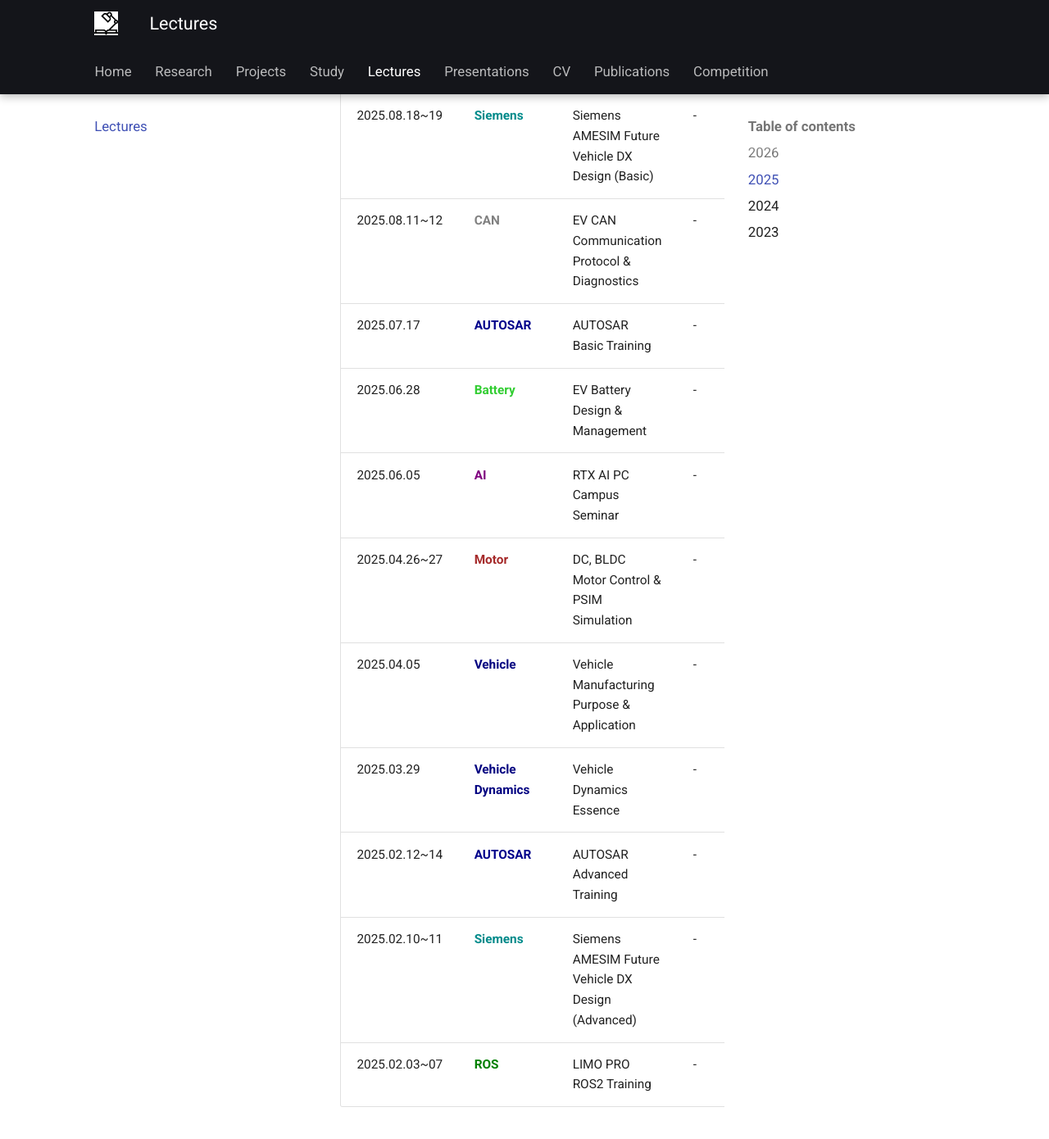
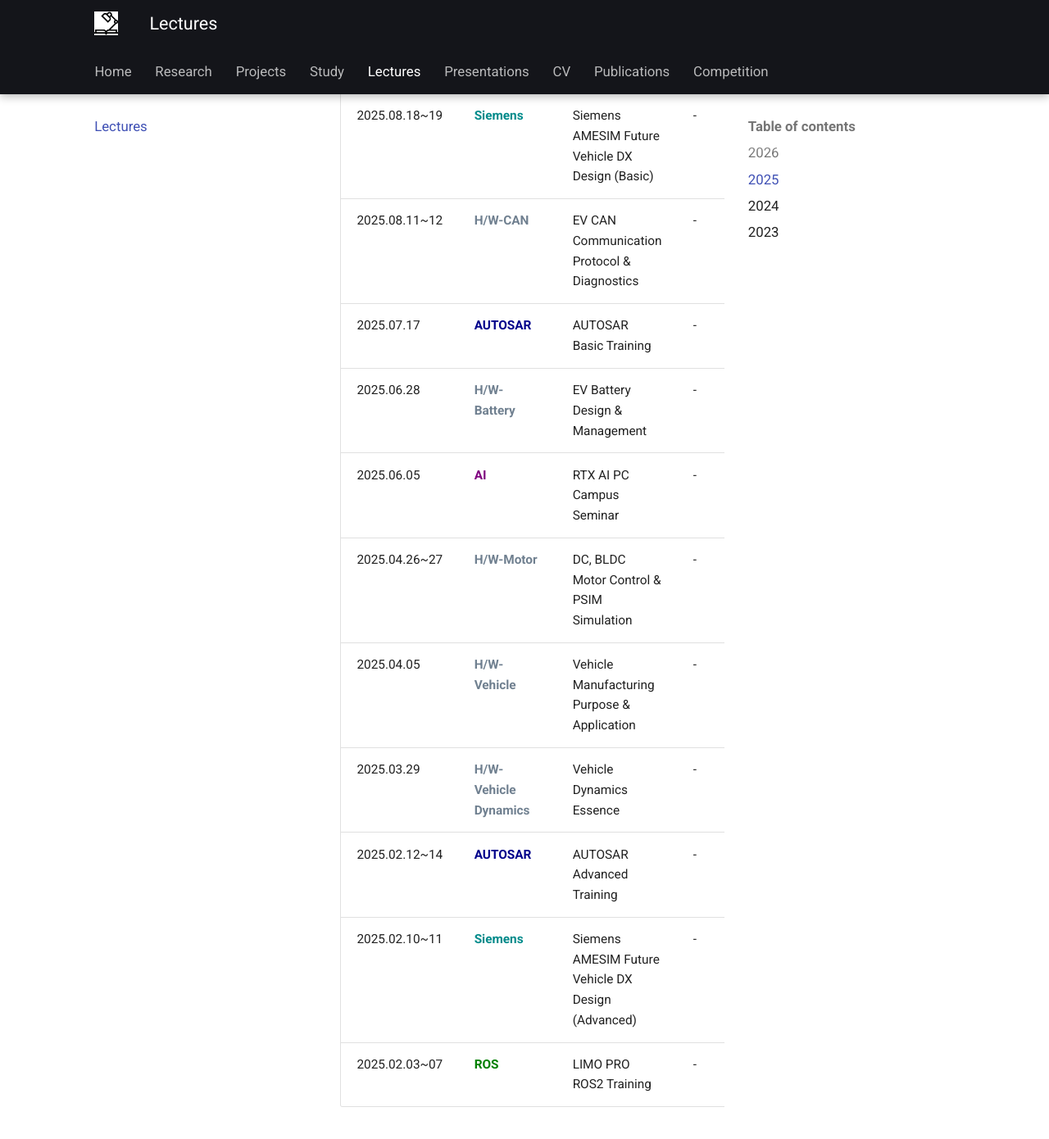
Before and after one commit to YSH-research/YSH-research.github.io, an MkDocs documentation site: the page built from docs/lecture.md, in a window 1280 px wide and 1400 px high, scrolled down 1154 px. Shown: the top 1390 px of the window at 82% size. Built offline with MkDocs 1.6.1 and Material for MkDocs 9.7.7, drawn with Linux system fonts in a browser that asks for light colours; some of the changed text lies outside the part shown.

Commit message:
Unify H/W categories with slategray color

```diff
--- a/docs/lecture.md
+++ b/docs/lecture.md
@@ -10,11 +10,8 @@
 <span style="color:purple;font-weight:bold">AI</span> - 보라색
 <span style="color:darkblue;font-weight:bold">AUTOSAR</span> - 진한파랑
 <span style="color:teal;font-weight:bold">AD</span> - 청록색
-<span style="color:brown;font-weight:bold">Motor</span> - 갈색
-<span style="color:limegreen;font-weight:bold">EV/Battery</span> - 라임그린
+<span style="color:slategray;font-weight:bold">H/W</span> - 슬레이트그레이
 <span style="color:darkcyan;font-weight:bold">Siemens</span> - 청록색
-<span style="color:gray;font-weight:bold">CAN</span> - 회색
-<span style="color:navy;font-weight:bold">Vehicle</span> - 네이비
 <span style="color:orangered;font-weight:bold">Git</span> - 오렌지레드
 <span style="color:steelblue;font-weight:bold">Python</span> - 스틸블루
 <span style="color:darkviolet;font-weight:bold">Design</span> - 다크바이올렛
@@ -36,13 +33,13 @@
 | 2025.09.16~19 | <span style="color:purple;font-weight:bold">AI</span> | Python ML & Deep Learning | - | CBNU |
 | 2025.08.26~28 | <span style="color:crimson;font-weight:bold">MATLAB</span> | MATLAB Training | - | CBNU |
 | 2025.08.18~19 | <span style="color:darkcyan;font-weight:bold">Siemens</span> | Siemens AMESIM Future Vehicle DX Design (Basic) | - | CBNU |
-| 2025.08.11~12 | <span style="color:gray;font-weight:bold">CAN</span> | EV CAN Communication Protocol & Diagnostics | - | CBNU |
+| 2025.08.11~12 | <span style="color:slategray;font-weight:bold">H/W-CAN</span> | EV CAN Communication Protocol & Diagnostics | - | CBNU |
 | 2025.07.17 | <span style="color:darkblue;font-weight:bold">AUTOSAR</span> | AUTOSAR Basic Training | - | CBNU |
-| 2025.06.28 | <span style="color:limegreen;font-weight:bold">Battery</span> | EV Battery Design & Management | - | CBNU |
+| 2025.06.28 | <span style="color:slategray;font-weight:bold">H/W-Battery</span> | EV Battery Design & Management | - | CBNU |
 | 2025.06.05 | <span style="color:purple;font-weight:bold">AI</span> | RTX AI PC Campus Seminar | - | CBNU |
-| 2025.04.26~27 | <span style="color:brown;font-weight:bold">Motor</span> | DC, BLDC Motor Control & PSIM Simulation | - | CBNU |
-| 2025.04.05 | <span style="color:navy;font-weight:bold">Vehicle</span> | Vehicle Manufacturing Purpose & Application | - | CBNU |
-| 2025.03.29 | <span style="color:navy;font-weight:bold">Vehicle Dynamics</span> | Vehicle Dynamics Essence | - | CBNU |
+| 2025.04.26~27 | <span style="color:slategray;font-weight:bold">H/W-Motor</span> | DC, BLDC Motor Control & PSIM Simulation | - | CBNU |
+| 2025.04.05 | <span style="color:slategray;font-weight:bold">H/W-Vehicle</span> | Vehicle Manufacturing Purpose & Application | - | CBNU |
+| 2025.03.29 | <span style="color:slategray;font-weight:bold">H/W-Vehicle Dynamics</span> | Vehicle Dynamics Essence | - | CBNU |
 | 2025.02.12~14 | <span style="color:darkblue;font-weight:bold">AUTOSAR</span> | AUTOSAR Advanced Training | - | CBNU |
 | 2025.02.10~11 | <span style="color:darkcyan;font-weight:bold">Siemens</span> | Siemens AMESIM Future Vehicle DX Design (Advanced) | - | CBNU |
 | 2025.02.03~07 | <span style="color:green;font-weight:bold">ROS</span> | LIMO PRO ROS2 Training | - | CBNU |
@@ -52,8 +49,8 @@
 | Date | Category | Title | Speaker | Organization |
 |------|----------|-------|---------|--------------|
 | 2024.08.19~23 | <span style="color:teal;font-weight:bold">AD</span> | Scale Car Autonomous Driving WeBot | - | CBNU |
-| 2024.07.15~17 | <span style="color:limegreen;font-weight:bold">EV, BMS</span> | EV Power Converter & BMS Microprocessor Lab | - | CBNU |
-| 2024.05.18~19 | <span style="color:brown;font-weight:bold">Motor</span> | AC Motor Simulation | - | CBNU |
+| 2024.07.15~17 | <span style="color:slategray;font-weight:bold">H/W-EV/BMS</span> | EV Power Converter & BMS Microprocessor Lab | - | CBNU |
+| 2024.05.18~19 | <span style="color:slategray;font-weight:bold">H/W-Motor</span> | AC Motor Simulation | - | CBNU |
 | 2024.02.23 | <span style="color:purple;font-weight:bold">AI</span> | Dev-AI Basic | - | CBNU |
 | 2024.02.05~07 | AI, <span style="color:teal;font-weight:bold">AD</span> | AWS DeepRacer AI & Autonomous Driving | - | CBNU |
 | 2024.01.29~02.02 | ROS, <span style="color:teal;font-weight:bold">AD</span> | ROS, ERP42 Sim Training | - | CBNU |
```
